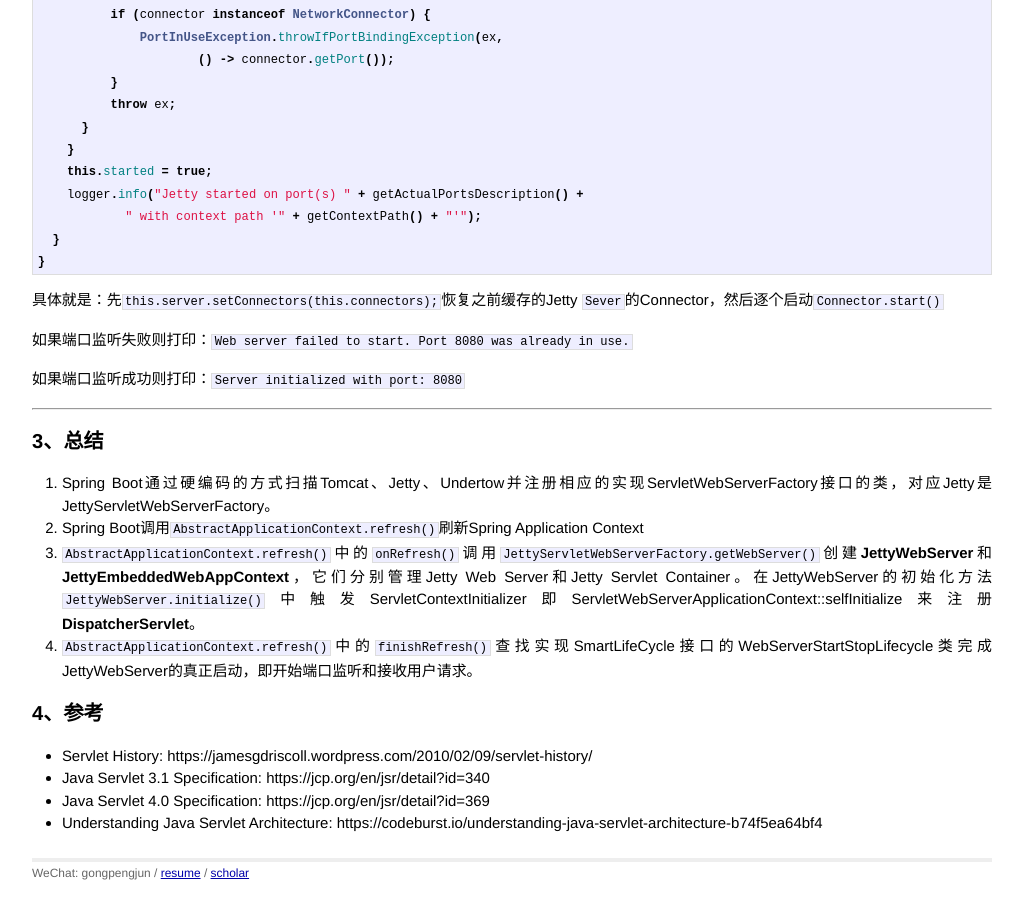
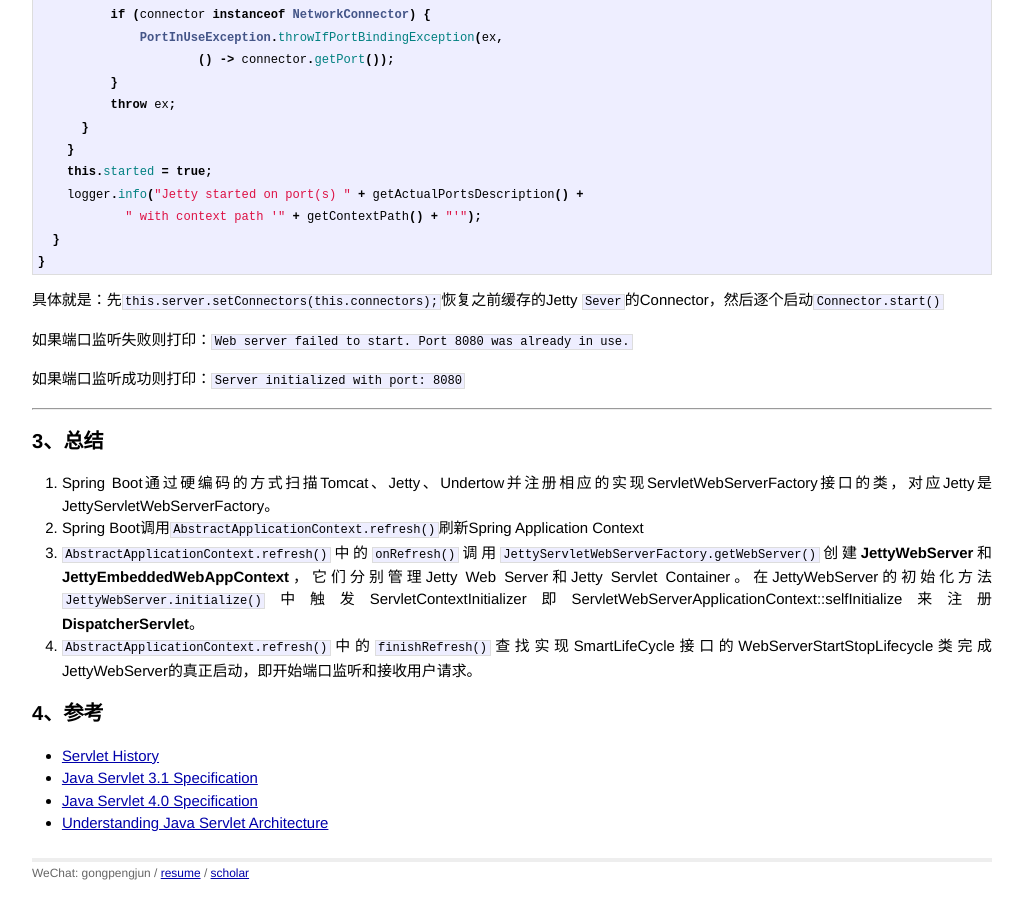
Before and after one commit to gongpengjun/gongpengjun.github.io, a Jekyll site: the page built from _posts/2022-05-22-spring-jetty-and-web-app.markdown, in a window 1280 px wide and 900 px high, scrolled down 11071 px. Shown: the whole window, without its empty margins (128-1151 px from the left). Built offline with Jekyll 4.4.1, drawn with Linux system fonts in a browser that asks for light colours.

Commit message:
update spring doc's reference links

```diff
--- a/_posts/2022-05-22-spring-jetty-and-web-app.markdown
+++ b/_posts/2022-05-22-spring-jetty-and-web-app.markdown
@@ -513,7 +513,7 @@ public class JettyWebServer implements WebServer {
 
 ## 4、参考
 
-- Servlet History: https://jamesgdriscoll.wordpress.com/2010/02/09/servlet-history/
-- Java Servlet 3.1 Specification: https://jcp.org/en/jsr/detail?id=340
-- Java Servlet 4.0 Specification: https://jcp.org/en/jsr/detail?id=369
-- Understanding Java Servlet Architecture: https://codeburst.io/understanding-java-servlet-architecture-b74f5ea64bf4
+- [Servlet History](https://jamesgdriscoll.wordpress.com/2010/02/09/servlet-history/)
+- [Java Servlet 3.1 Specification](https://jcp.org/en/jsr/detail?id=340)
+- [Java Servlet 4.0 Specification](https://jcp.org/en/jsr/detail?id=369)
+- [Understanding Java Servlet Architecture](https://codeburst.io/understanding-java-servlet-architecture-b74f5ea64bf4)
```
